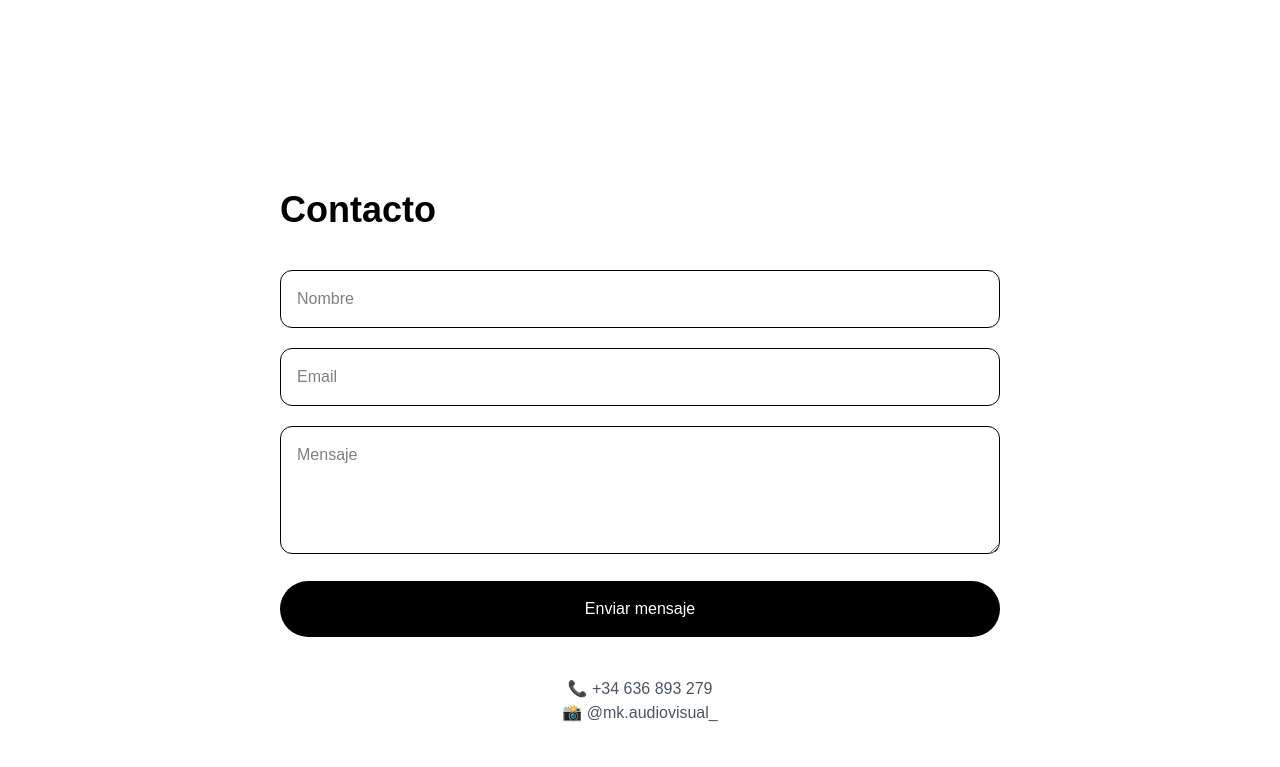
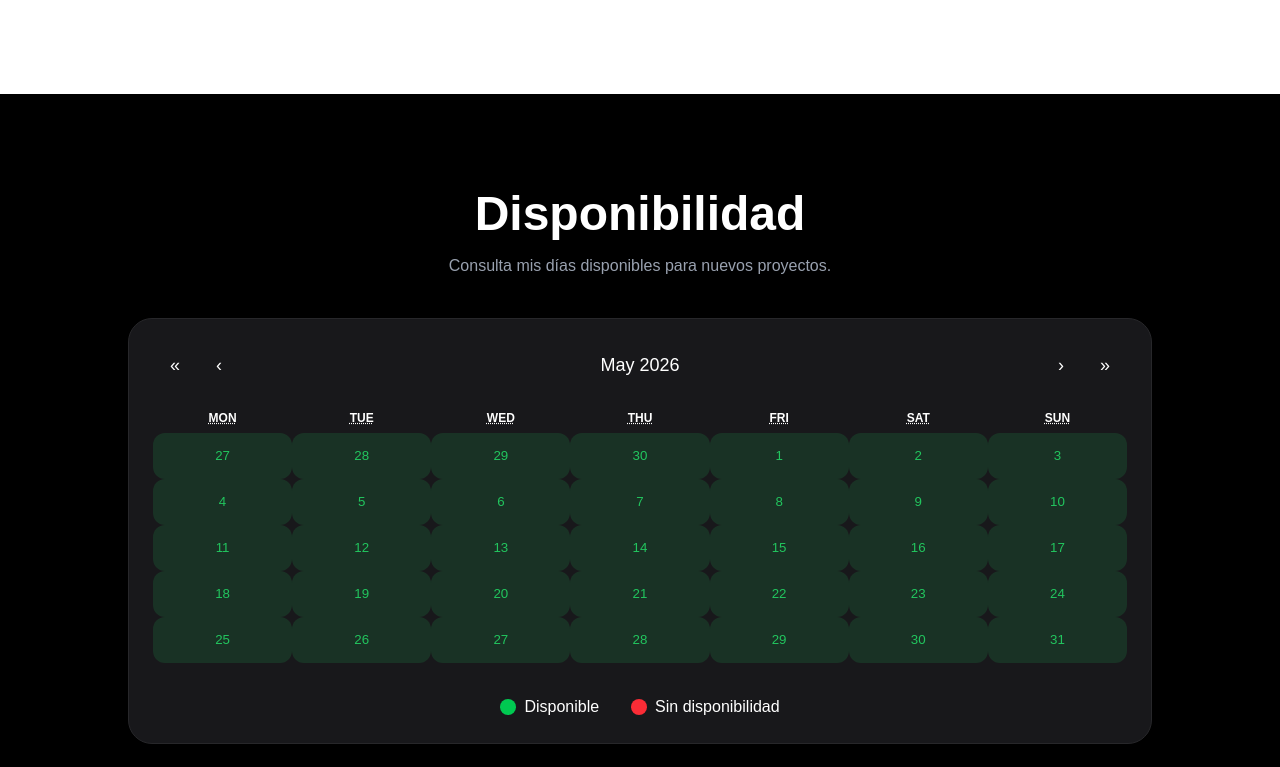
Before and after one commit to markmartinezemp-code/mk-audiovisual, a Next.js app: page / in a window 1280 px wide. Shown: the part 1833-2600 px from the top of the page. Built offline with nearby package versions, Linux system fonts and the light colour scheme; no server answers.

Commit message:
Actualización de mi página web

```diff
--- a/app/page.tsx
+++ b/app/page.tsx
@@ -1,6 +1,7 @@
 "use client";
 
 import { motion } from "framer-motion";
+import Disponibilidad from "@/components/Disponibilidad";
 
 export default function Home() {
   return (
@@ -166,7 +167,8 @@ export default function Home() {
 
         </div>
       </section>
-
+<Disponibilidad />
+{/* CONTACTO */}
       {/* ================= CONTACTO ================= */}
       <section
         id="contacto"
--- /dev/null
+++ b/components/Disponibilidad.tsx
@@ -0,0 +1,127 @@
+"use client";
+
+import { useEffect, useState } from "react";
+import Calendar from "react-calendar";
+import "react-calendar/dist/Calendar.css";
+
+type EventDate = string;
+
+export default function Disponibilidad() {
+  const [busyDays, setBusyDays] = useState<EventDate[]>([]);
+
+  const calendarId = "markmartinezemp@gmail.com";
+  const API_KEY = "TU_API_KEY"; // 👈 TU KEY
+
+  useEffect(() => {
+    const fetchEvents = async () => {
+      try {
+        const response = await fetch(
+          `https://www.googleapis.com/calendar/v3/calendars/${encodeURIComponent(
+            calendarId
+          )}/events?key=${API_KEY}&singleEvents=true&orderBy=startTime`
+        );
+
+        const data = await response.json();
+        console.log("EVENTOS:", data);
+
+        if (data.items) {
+          const dates = data.items.map((event: any) => {
+            return (
+              event.start?.date ||
+              event.start?.dateTime?.split("T")[0]
+            );
+          });
+
+          setBusyDays(dates);
+
+          // 👇 LOG QUE TE FALTABA
+          console.log("FECHAS OCUPADAS:", dates);
+        }
+      } catch (error) {
+        console.error("Error cargando calendario", error);
+      }
+    };
+
+    fetchEvents();
+  }, []);
+
+  // 👇 FUNCIÓN YA ARREGLADA
+  const isBusy = (date: Date) => {
+    const formatted = date.toISOString().split("T")[0];
+    return busyDays.includes(formatted);
+  };
+
+  return (
+    <section
+      id="disponibilidad"
+      className="bg-black text-white py-24 px-6"
+    >
+      <div className="max-w-5xl mx-auto">
+        <h2 className="text-4xl md:text-5xl font-bold text-center mb-4">
+          Disponibilidad
+        </h2>
+
+        <p className="text-gray-400 text-center mb-10">
+          Consulta mis días disponibles para nuevos proyectos.
+        </p>
+
+        <div className="bg-zinc-900 rounded-3xl p-6 shadow-xl border border-zinc-800">
+          <Calendar
+            className="w-full border-none bg-transparent text-white"
+            tileClassName={({ date }) =>
+              isBusy(date) ? "busy-day" : "free-day"
+            }
+          />
+
+          <div className="flex justify-center gap-8 mt-8 text-sm md:text-base">
+            <div className="flex items-center gap-2">
+              <div className="w-4 h-4 rounded-full bg-green-500"></div>
+              <span>Disponible</span>
+            </div>
+
+            <div className="flex items-center gap-2">
+              <div className="w-4 h-4 rounded-full bg-red-500"></div>
+              <span>Sin disponibilidad</span>
+            </div>
+          </div>
+        </div>
+      </div>
+
+      <style jsx global>{`
+        .react-calendar {
+          background: transparent;
+          width: 100%;
+          border: none;
+        }
+
+        .react-calendar__tile {
+          border-radius: 12px;
+          padding: 14px 0;
+          transition: 0.2s ease;
+          color: white;
+        }
+
+        .react-calendar__tile:hover {
+          background: #27272a;
+        }
+
+        .busy-day {
+          background: rgba(239, 68, 68, 0.2) !important;
+          color: #ef4444 !important;
+          border: 1px solid #ef4444;
+        }
+
+        .free-day {
+          background: rgba(34, 197, 94, 0.15) !important;
+          color: #22c55e !important;
+          border: 1px solid #22c55e;
+        }
+
+        .react-calendar__navigation button {
+          color: white;
+          font-size: 18px;
+        }
+      `}</style>
+    </section>
+  );
+}
--- a/package.json
+++ b/package.json
@@ -13,6 +13,7 @@
     "lucide-react": "^1.16.0",
     "next": "16.2.6",
     "react": "^18.3.1",
+    "react-calendar": "^6.0.1",
     "react-dom": "^18.3.1"
   },
   "devDependencies": {
```
Also changed, not shown: 1 other file (tests, documents, lock files or other folders).
